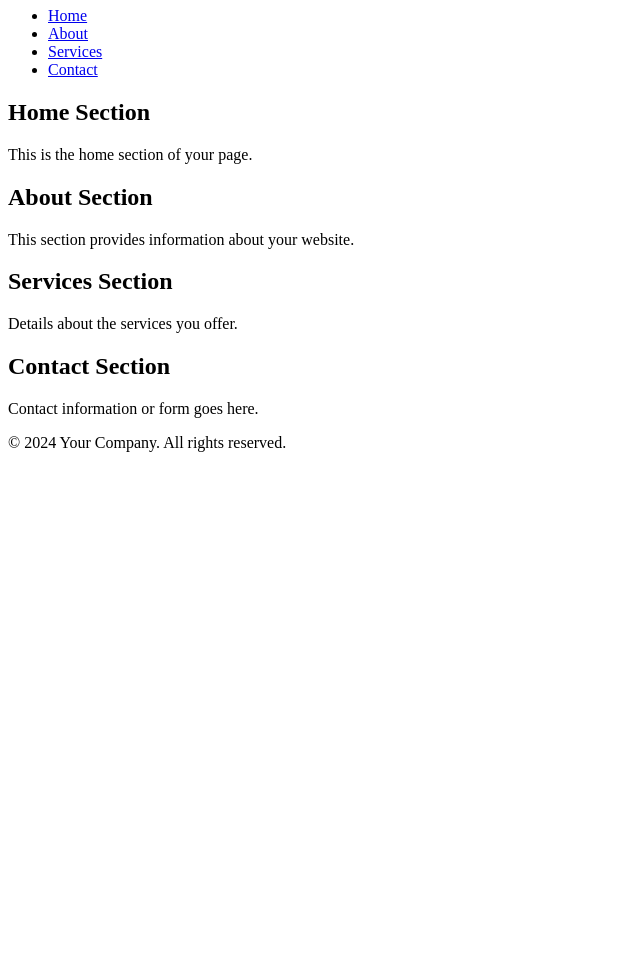
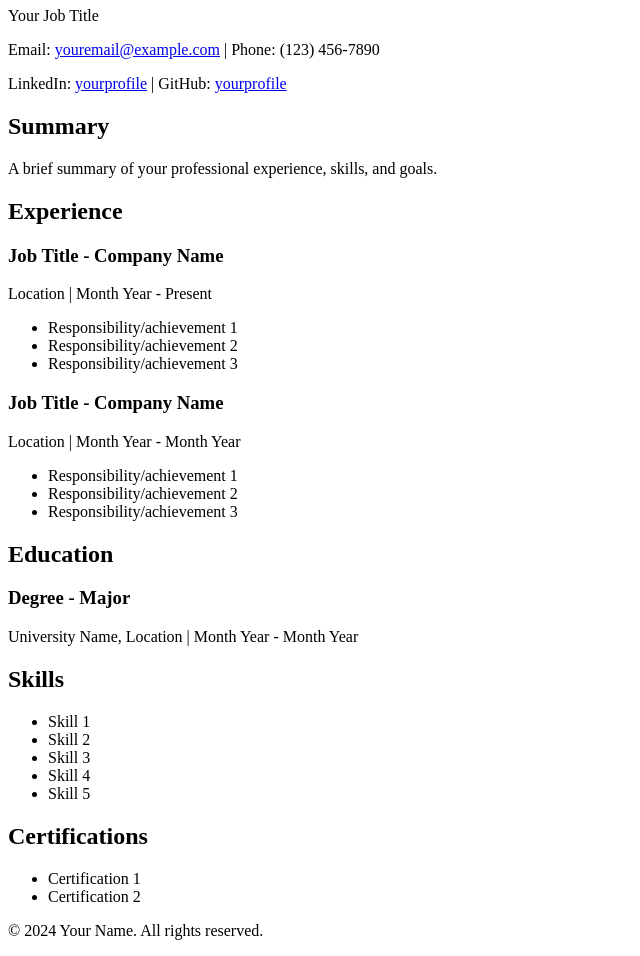
Before and after one commit to kagunwa/Resume, a plain HTML site: page index.html in a window 1280 px wide. Shown: the part 73-1029 px from the top of the page, without its empty margins (0-640 px from the left). Before the commit the page ends 800 px from the top, so only its background shows below. Drawn offline with Linux system fonts and the light colour scheme.

Commit message:
Update index.html
HTML resume code added to GitHub file

```diff
--- a/index.html
+++ b/index.html
@@ -3,47 +3,75 @@
 <head>
     <meta charset="UTF-8">
     <meta name="viewport" content="width=device-width, initial-scale=1.0">
-    <title>Your Page Title</title>
-    <link rel="stylesheet" href="styles.css"> <!-- Link to your CSS file -->
-    <script src="script.js" defer></script> <!-- Link to your JavaScript file -->
+    <title>Your Name - Resume</title>
+    <link rel="stylesheet" href="styles.css"> <!-- Optional: Link to your CSS file -->
 </head>
 <body>
     <header>
-        <h1>Welcome to Your Page</h1>
-        <nav>
-            <ul>
-                <li><a href="#home">Home</a></li>
-                <li><a href="#about">About</a></li>
-                <li><a href="#services">Services</a></li>
-                <li><a href="#contact">Contact</a></li>
-            </ul>
-        </nav>
+        <h1>Your Name</h1>
+        <p>Your Job Title</p>
+        <p>Email: <a href="mailto:youremail@example.com">youremail@example.com</a> | Phone: (123) 456-7890</p>
+        <p>LinkedIn: <a href="https://www.linkedin.com/in/yourprofile" target="_blank">yourprofile</a> | GitHub: <a href="https://github.com/yourprofile" target="_blank">yourprofile</a></p>
     </header>
 
     <main>
-        <section id="home">
-            <h2>Home Section</h2>
-            <p>This is the home section of your page.</p>
+        <section>
+            <h2>Summary</h2>
+            <p>A brief summary of your professional experience, skills, and goals.</p>
         </section>
 
-        <section id="about">
-            <h2>About Section</h2>
-            <p>This section provides information about your website.</p>
+        <section>
+            <h2>Experience</h2>
+            <article>
+                <h3>Job Title - Company Name</h3>
+                <p>Location | Month Year - Present</p>
+                <ul>
+                    <li>Responsibility/achievement 1</li>
+                    <li>Responsibility/achievement 2</li>
+                    <li>Responsibility/achievement 3</li>
+                </ul>
+            </article>
+            <article>
+                <h3>Job Title - Company Name</h3>
+                <p>Location | Month Year - Month Year</p>
+                <ul>
+                    <li>Responsibility/achievement 1</li>
+                    <li>Responsibility/achievement 2</li>
+                    <li>Responsibility/achievement 3</li>
+                </ul>
+            </article>
         </section>
 
-        <section id="services">
-            <h2>Services Section</h2>
-            <p>Details about the services you offer.</p>
+        <section>
+            <h2>Education</h2>
+            <article>
+                <h3>Degree - Major</h3>
+                <p>University Name, Location | Month Year - Month Year</p>
+            </article>
         </section>
 
-        <section id="contact">
-            <h2>Contact Section</h2>
-            <p>Contact information or form goes here.</p>
+        <section>
+            <h2>Skills</h2>
+            <ul>
+                <li>Skill 1</li>
+                <li>Skill 2</li>
+                <li>Skill 3</li>
+                <li>Skill 4</li>
+                <li>Skill 5</li>
+            </ul>
+        </section>
+
+        <section>
+            <h2>Certifications</h2>
+            <ul>
+                <li>Certification 1</li>
+                <li>Certification 2</li>
+            </ul>
         </section>
     </main>
 
     <footer>
-        <p>&copy; 2024 Your Company. All rights reserved.</p>
+        <p>&copy; 2024 Your Name. All rights reserved.</p>
     </footer>
 </body>
 </html>
```
